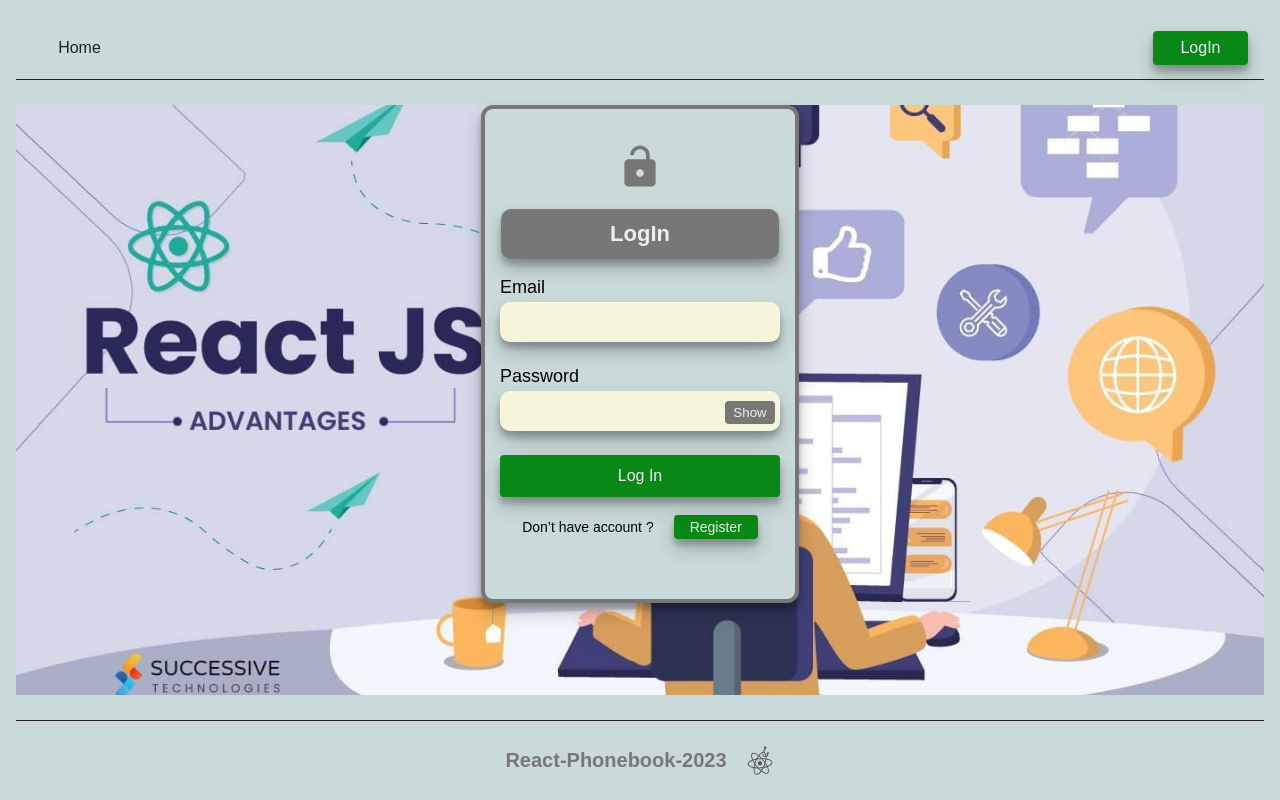
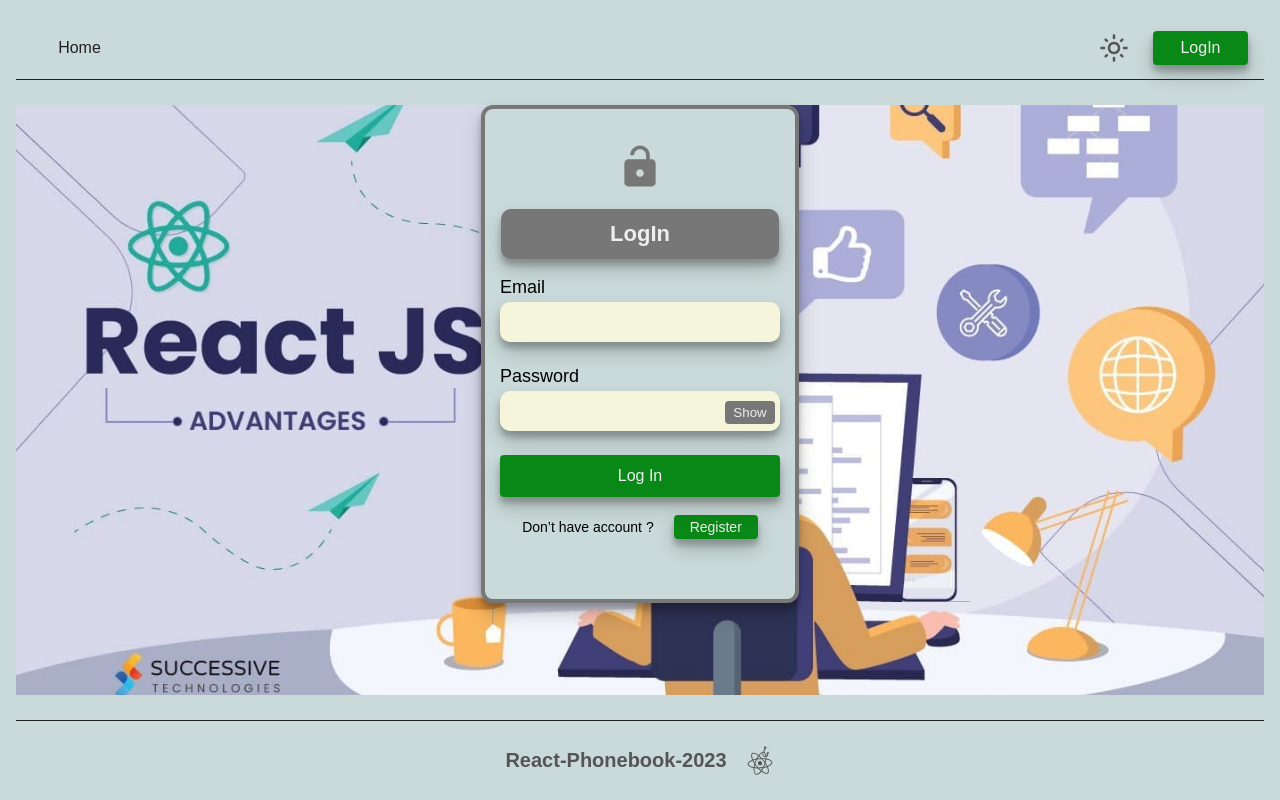
Before and after one commit to YuriyPilipenkoKH/goit-react-hw-08-phonebook, a React (Create React App) app: page /goit-react-hw-08-phonebook/login in a window 1280 px wide. Built offline with nearby package versions, Linux system fonts and the light colour scheme.

Commit message:
theme btn

```diff
--- a/src/components/AppBar/AppBar.jsx
+++ b/src/components/AppBar/AppBar.jsx
@@ -2,15 +2,33 @@ import { AuthNav } from "components/AuthNav/AuthNav";
 import { Navigation } from "components/Navigation/Navigation";
 import { UserMenu } from "components/UserMenu/UserMenu";
 import { useAuth } from "hooks/useAuth";
-import { StyledHeader } from "./AppBar.styled";
-
+import { StyledHeader, ThemeBtn } from "./AppBar.styled";
+import {MdOutlineNightlight} from 'react-icons/md';
+import {MdOutlineLightMode} from 'react-icons/md';
+import { getTheme } from "redux/selectors";
+import { useDispatch, useSelector } from 'react-redux';
+import { toggleTheme } from "redux/themeSlice";
 
 export const AppBar = () => {
     const { isLoggedIn } = useAuth();
+    const theme = useSelector(getTheme)
+    const dispatch = useDispatch()
+
+    console.log('theme',theme);
 
     return (
       <StyledHeader >
         <Navigation />
+
+        <ThemeBtn
+        onClick={() => dispatch(toggleTheme())}
+        type="button">
+          {theme === 'light'
+          ? <MdOutlineLightMode size={30}/>
+          : <MdOutlineNightlight size={30}/>
+          }
+        </ThemeBtn>
+
         {isLoggedIn ? <UserMenu /> : <AuthNav />}
       </StyledHeader>
     );
--- a/src/components/AppBar/AppBar.styled.jsx
+++ b/src/components/AppBar/AppBar.styled.jsx
@@ -4,5 +4,33 @@ export const StyledHeader = styled.header`
     width: 100%;
     display: flex;
     align-items: center;
-   justify-content: space-between;
+   /* justify-content: space-between; */
+   gap: 20px;
 `
+
+export const ThemeBtn = styled.button`
+   margin-left: auto;
+
+    width: 40px;
+    height: 40px;
+   display: grid;
+   place-items: center;
+    border: none;
+    outline: none;
+    border-radius: 50%;
+    background-color: transparent;
+    transition: all 0.4ms ease-in-out;
+    cursor: pointer;
+
+    &> svg {
+            fill: #555;
+        }
+
+    &:hover{
+        background-color: var(--green);
+
+        &> svg {
+            fill: #eee;
+        }
+    }
+`
--- a/src/components/Layout/Layout.jsx
+++ b/src/components/Layout/Layout.jsx
@@ -3,6 +3,7 @@ import { Suspense } from "react";
 import { Outlet} from 'react-router-dom';
 import { MainFooter, MainHeader} from "./Layout.styled";
 import { iconReactHook } from "utils/svgIcons";
+
 
 export const Layout = () => {
     return (
--- a/src/components/Layout/Layout.styled.jsx
+++ b/src/components/Layout/Layout.styled.jsx
@@ -77,6 +77,8 @@ export const MainFooter = styled.footer`
   text-align: center;
   font-size: 20px;
   font-weight: 600;
-  color: #777;
+  color: #555;
   border-top: 1px solid #222;
+
+
 `
--- a/src/redux/selectors.js
+++ b/src/redux/selectors.js
@@ -4,6 +4,7 @@ export const getForm =  state => state.form
 export const getEditedName =  state => state.edit.nick
 export const getEditedPhone =  state => state.edit.phone
 export const getSorted =  state => state.sort
+export const getTheme =  state => state.theme.theme
 
 export const selectIsLoading = state => state.contacts.isLoading;
 
--- a/src/redux/store.js
+++ b/src/redux/store.js
@@ -15,6 +15,8 @@ import { filterReducer } from "./filterSlice";
 import { formReducer } from "./formSlice";
 import { sortReducer } from "./sortSlice";
 import { authReducer } from "./auth/authSlice";
+import { themeReducer } from './themeSlice';
+
 
 
 const authPersistConfig = {
@@ -31,7 +33,7 @@ export const store = configureStore({
         contacts: contactsReducer,
         form: formReducer,
         filter: filterReducer,
-
+        theme:themeReducer,
         sort:sortReducer,
         auth: persistReducer(authPersistConfig, authReducer),
 
--- /dev/null
+++ b/src/redux/themeSlice.js
@@ -0,0 +1,26 @@
+import { createSlice } from "@reduxjs/toolkit";
+
+
+const initialState = {
+    theme: 'light',
+
+  };
+  const themeSlice = createSlice({
+    name: 'theme',
+    initialState,
+    reducers: {
+
+      toggleTheme: (state, action) => {
+
+        if(state.theme === 'light'){
+            state.theme = 'dark'
+        }
+        else if(state.theme === 'dark'){
+            state.theme = 'light'
+        }
+      },
+    },
+  });
+  export const { toggleTheme } = themeSlice.actions;
+  // Export reducer
+  export const themeReducer =  themeSlice.reducer;
```
